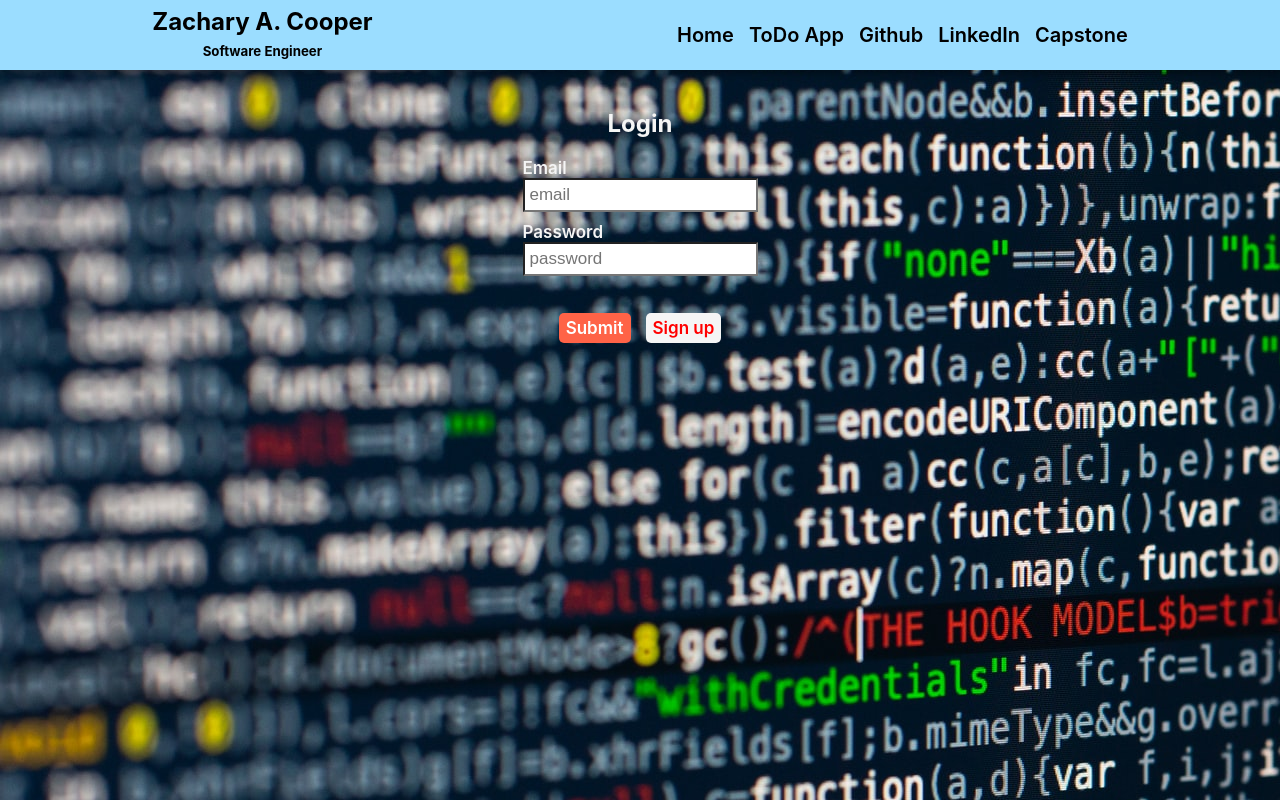
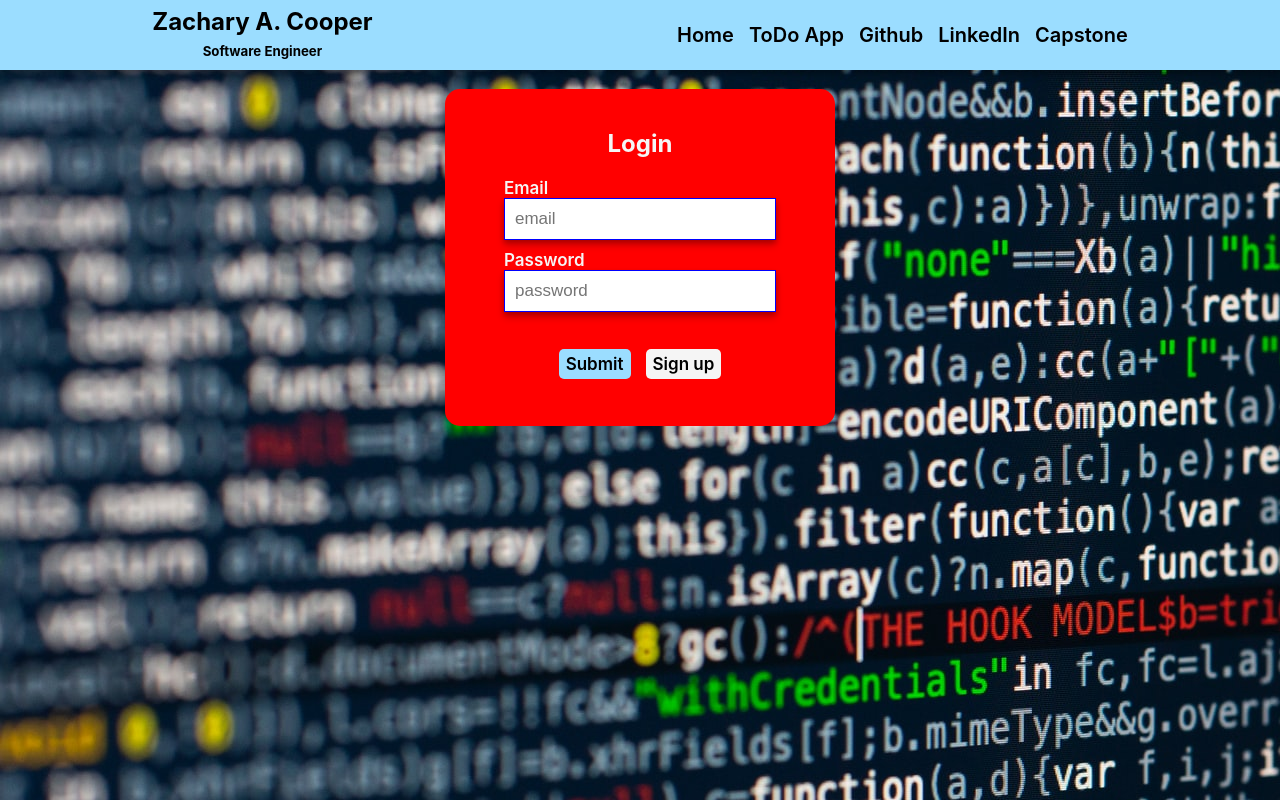
Before and after one commit to zacoope1/website-frontend, a React app: page /login in a window 1280 px wide. Built offline with nearby package versions, Linux system fonts and the light colour scheme.

Commit message:
Updated Css

```diff
--- a/src/assets/css/login.css
+++ b/src/assets/css/login.css
@@ -1,6 +1,16 @@
 form {
     font-size: 17px;
     display: block;
+}
+
+.Form-Content {
+    display: block;
+    width: 350px;
+    padding: 20px;
+    border-radius: 15px;
+    background: red;
+    color: whitesmoke;
+    font-weight: 600;
 }
 
 form button {
@@ -24,7 +34,21 @@ form input {
     justify-content: center;
 }
 
-.Form-Content {
-    color: whitesmoke;
-    font-weight: 600;
+form input {
+    outline: none;
+    border: 1px solid  blue;
+    box-shadow: 0 5px 8px 0 rgba(0,0,0,0.2),0 3px 5px 0 rgba(0,0,0,0.19) !important;
+    padding: 10px;
+    width: 250px;
 }
+
+form input:focus {
+    outline: none;
+    border: 1px solid #FFFFCC;
+    width: 300px;
+    transition: .2s linear;
+}
+
+form input:active {
+    outline: none;
+}
--- a/src/index.css
+++ b/src/index.css
@@ -104,8 +104,8 @@ nav ul li a:hover{
 }
 
 .nav-drop-menu-links a:hover {
-  background: orange;
-  color: white;
+  background: #FFFFCC;
+  color: tomato;
 }
 
 .container {
@@ -120,7 +120,7 @@ nav ul li a:hover{
 .bar1, .bar2, .bar3 {
   width: 35px;
   height: 5px;
-  background-color: #333;
+  background-color: black;
   margin: 6px 0;
 }
 
@@ -142,8 +142,8 @@ nav ul li a:hover{
 }
 
 .page-content-wrapper {
-  display: block;
-  margin: 0 auto;
+  display: flex;
+  justify-content: center;
   padding: 19px;
 }
 
@@ -163,8 +163,8 @@ nav ul li a:hover{
 }
 
 .btn {
-  color: white;
-  background: tomato;
+  color: black;
+  background: #9bddff;
   padding: 5px 7px;
   border-radius: 5px;
 }
@@ -179,7 +179,7 @@ nav ul li a:hover{
 }
 
 .link {
-  color: red;
+  color: black;
   background: whitesmoke;
   padding: 5px 7px;
   border-radius: 5px;
@@ -198,7 +198,7 @@ nav ul li a:hover{
   color: red;
   font-weight: 500;
   font-size: 13px;
-  background: yellow;
+  background: #FFFFCC;
   border-radius: 35px;
   text-align: center;
   padding: 1px;
```
